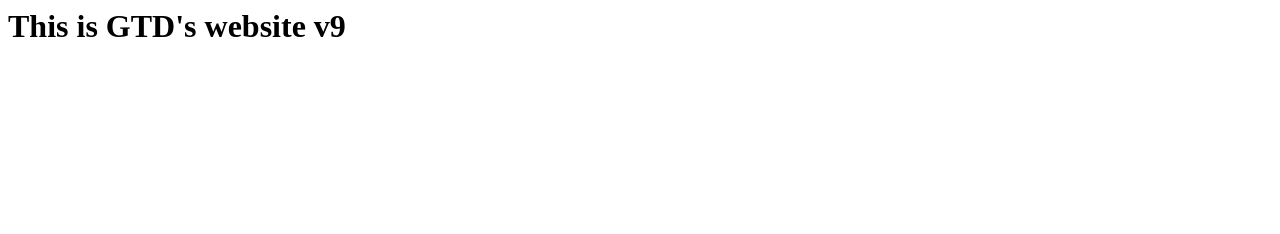
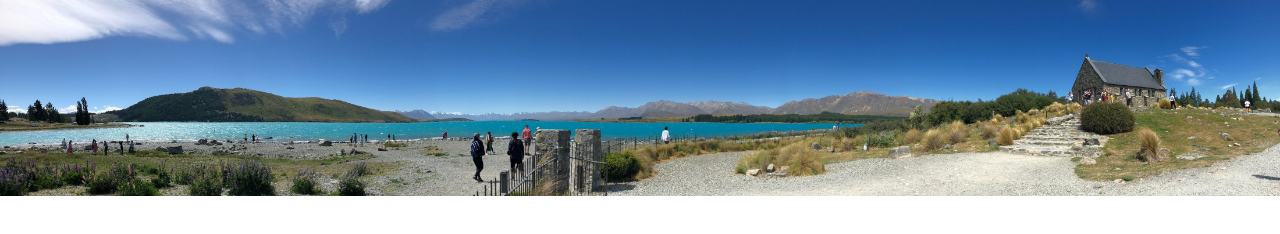
Before and after one commit to GitTurtleDone/GiangDang.github.io, a plain HTML site: page index.html in a window 1280 px wide. Drawn offline with Linux system fonts and the light colour scheme.

Commit message:
Adding a Top BackGround Image
Adding a background Image on the Top of the Page

```diff
--- a/index.html
+++ b/index.html
@@ -2,14 +2,30 @@
 <head>
     <meta charset="UTF-8">
     <meta http-equiv="X-UA-Compatible" content="IE=edge">
+    <meta name="description" content="A personal website of Giang T. Dang">
+    <meta name="keywords" content="Semiconductors, Semiconductor Devices, Web Plot Graphs, Physics, Theoretical Physics">
+    <meta name="authors" content="Giang T. Dang">
     <meta name="viewport" content="width=device-width, initial-scale=1.0">
-    <title>Giang Dang website</title>
+    <title>Giang T. Dang</title>
+    <style>
+        * {
+            margin: 0;
+            padding: 0;
+        }
+        .imgbox {
+            display: grid;
+            height: 100%;
+        }
+        .top-background {
+            max-width: 100%;
+            max-height: 100vh;
+            margin: top;
+        }
+    </style>
 </head>
 <body>
-    <p>
-        <h1>
-            This is GTD's website v9
-        </h1>
-    </p>
+    <div class="imgbox">
+        <img class="top-background" src='TopBackGround.JPG'>
+    </div>
 </body>
 </html>
```
Also changed, not shown: about.html (+1 -1 lines), TopBackGround.JPG (added).
